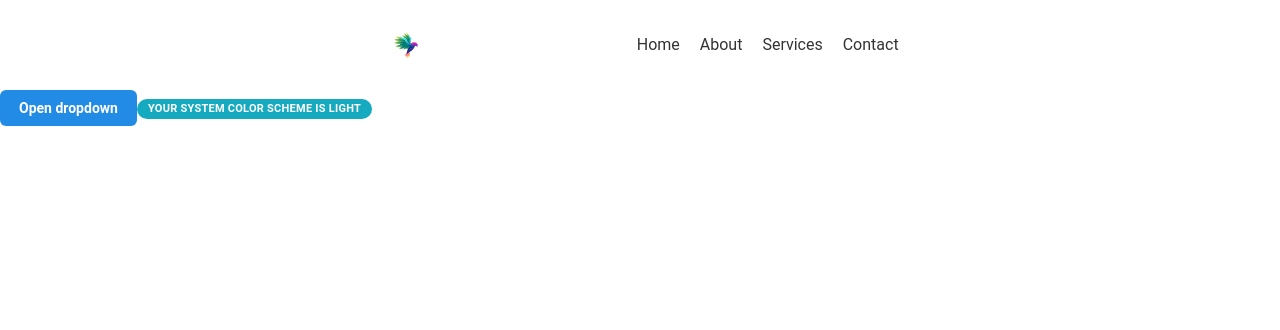
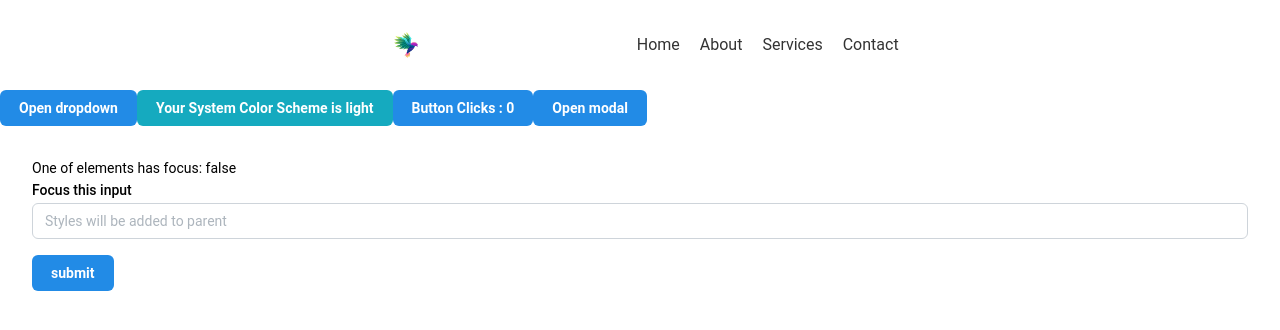
Before and after one commit to SanjeevRoyy/MantineLibrary, a React (Vite) app: page / in a window 1280 px wide. Shown: the top 330 px of the page. Built offline with nearby package versions, Linux system fonts and the light colour scheme.

Commit message:
added focus with in

```diff
--- a/src/App.jsx
+++ b/src/App.jsx
@@ -19,6 +19,9 @@ import SectionCategory from './components/liquorshop/SectionCategory';
 import CategoryR from './components/liquorshop/CategoryR';
 import UseClickOutside from './components/mantinehooks/ui and dom/UseClickOutside';
 import ColorScheme from './components/mantinehooks/ui and dom/ColorScheme';
+import EventListner from './components/mantinehooks/ui and dom/EventListner';
+import FocusReturn from './components/mantinehooks/ui and dom/FocusReturn';
+import FocusWithIn from './components/mantinehooks/ui and dom/FocusWithIn';
 
 
 
@@ -49,6 +52,9 @@ function App() {
   <Navbar/>
   <UseClickOutside/>
   <ColorScheme/>
+  <EventListner/>
+  <FocusReturn/>
+  <FocusWithIn/>
     </>
 
 
--- a/src/components/mantinehooks/ui and dom/ColorScheme.jsx
+++ b/src/components/mantinehooks/ui and dom/ColorScheme.jsx
@@ -1,15 +1,15 @@
 import React from 'react'
 import { useColorScheme } from '@mantine/hooks'
-import { Badge } from '@mantine/core';
+import { Badge, Button } from '@mantine/core';
 
 const ColorScheme = () => {
 
     const colorScheme= useColorScheme();
 
   return (
-    <Badge color={colorScheme==='dark' ? 'blue' : 'cyan' } variant='filled'>
+    <Button color={colorScheme==='dark' ? 'blue' : 'cyan' } variant='filled'>
         Your System Color Scheme is {colorScheme}
-    </Badge>
+    </Button>
     )
 }
 
--- /dev/null
+++ b/src/components/mantinehooks/ui and dom/EventListner.jsx
@@ -0,0 +1,15 @@
+import { Button } from '@mantine/core';
+import { useEventListener } from '@mantine/hooks';
+import React, { useCallback, useState } from 'react'
+
+
+const EventListner = () => {
+    const [count,setCount]=useState(0);
+    const increment = useCallback(()=>setCount((c) => c+1),[])
+    const ref = useEventListener('click',increment)
+  return (
+    <Button ref={ref}>Button Clicks : {count}</Button>
+  )
+}
+
+export default EventListner
--- /dev/null
+++ b/src/components/mantinehooks/ui and dom/FocusReturn.jsx
@@ -0,0 +1,32 @@
+import React from 'react'
+import { Modal, Button, TextInput, PasswordInput } from '@mantine/core';
+import { useDisclosure } from '@mantine/hooks';
+
+
+const FocusReturn = () => {
+
+    const [opened, { open, close }] = useDisclosure(false);
+
+    return (
+        <>
+            <Modal opened={opened} onClose={close} title="Authentication">
+                <TextInput
+                    label='Your Name'
+                    placeholder='enter your name'
+                >
+                </TextInput>
+                <PasswordInput
+                    label='Enter password'
+                >
+                </PasswordInput>
+                <Button>submit </Button>
+            </Modal>
+
+            <Button onClick={open}>Open modal</Button>
+        </>
+
+
+    )
+}
+
+export default FocusReturn
--- /dev/null
+++ b/src/components/mantinehooks/ui and dom/FocusWithIn.jsx
@@ -0,0 +1,24 @@
+import React from 'react'
+import { useFocusWithin } from '@mantine/hooks';
+import { TextInput, Button, Box, Text } from '@mantine/core';
+
+const FocusWithIn = () => {
+    const { ref, focused } = useFocusWithin(); //
+
+    return (
+      <div ref={ref}>
+        <Box
+          p="xl"
+          style={{
+            backgroundColor: focused ? 'var(--mantine-color-blue-light)' : 'transparent',
+          }}
+        >
+          <Text size="sm">One of elements has focus: {focused.toString()}</Text>
+          <TextInput label="Focus this input" placeholder="Styles will be added to parent" />
+          <Button mt="md">submit</Button>
+        </Box>
+      </div>
+    );
+}
+
+export default FocusWithIn
```
